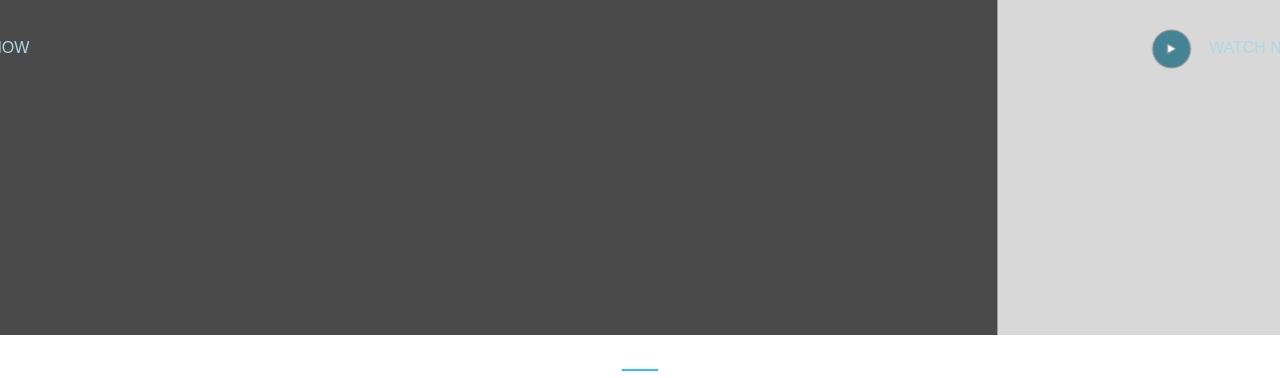
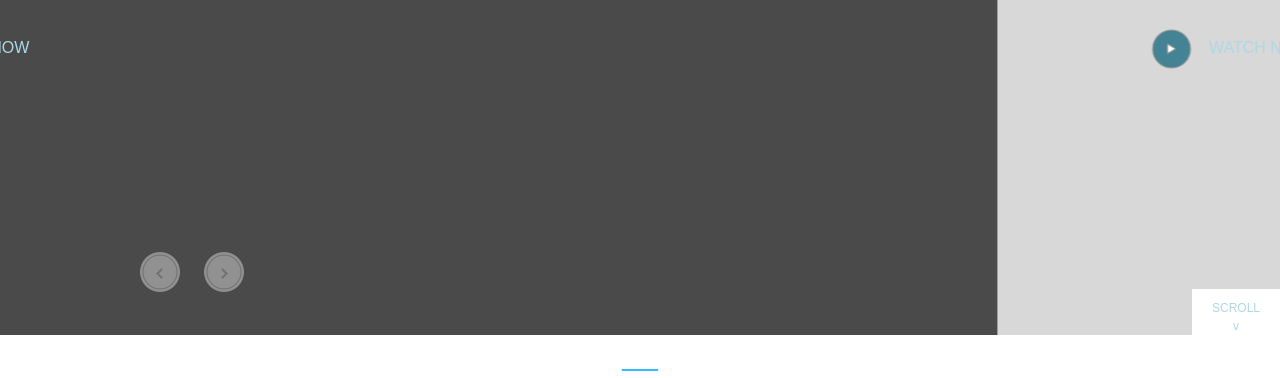
Before and after one commit to bc-whisnant/fe-project, a plain HTML site: page testing.html in a window 1280 px wide. Shown: the part 512-890 px from the top of the page. Drawn offline with nearby package versions, Linux system fonts and the light colour scheme.

Commit message:
added scroll and back to top functions

```diff
--- a/css/styles.css
+++ b/css/styles.css
@@ -46,13 +46,13 @@ body {
 		}
 
 		.carousel-control-prev-icon {
-    		background-image: url('images/prev.png') !important;
+    		background-image: url('../images/prev.png') !important;
     		width: 40px;
     		height: 40px;
 		}
 
 		.carousel-control-next-icon {
-    		background-image: url('images/next.png') !important;
+    		background-image: url('../images/next.png') !important;
     		width: 40px;
     		height: 40px;
 		}
@@ -78,6 +78,41 @@ body {
 			color: lightblue;
 		}
 
+		.scroll-section {
+			position: absolute;
+		    background-color: white;
+		    bottom: 0;
+		    right: 0;
+		    text-align: center;
+		}
+
+		.scroll-section a,
+		.back-to-top a {
+			color: lightblue;
+			display: block;
+			padding-top: 10px;
+		    padding-left: 20px;
+		    padding-right: 20px;
+		    font-size: .75em;
+		    text-decoration: none;
+
+		}
+
+		.back-to-top {
+			position: absolute;
+		    background-color: white;
+			width: 91px;
+			bottom: 80px;
+			right: 0;
+		    text-align: center;
+		}
+		.scroll-section a:hover,
+		.scroll-section a:visited,
+		.back-to-top a:hover,
+		.back-to-top a:visited {
+			color: lightblue;
+			text-decoration: none;
+		}
 		#section-1-container {
 			display: none;
 			background-color: #343a40!important;
--- a/testing.html
+++ b/testing.html
@@ -103,12 +103,11 @@
     <span class="carousel-control-next-icon" aria-hidden="true"></span>
     <span class="sr-only">Next</span>
   </a>
+
+  <div class="scroll-section">
+  	<a href="#scroll-link">SCROLL <br />v</a>
+  </div>
 </div>
-
-
-
-
-
 <div class="container mid-large-text">
   <h2>__</h2>
   <h2>Lorem ipsum doler esutc esturerur</h2>
@@ -121,7 +120,7 @@
 
 <!-- tab code goes here -->
 
-<ul class="nav nav-tabs justify-content-center" id="myTab" role="tablist">
+<ul id="scroll-link" class="nav nav-tabs justify-content-center" id="myTab" role="tablist">
   <li class="nav-item">
     <a class="nav-link active" id="tab1" data-toggle="tab" href="#home" role="tab" aria-controls="home" aria-selected="true">Tab 1 Active</a>
   </li>
@@ -186,6 +185,10 @@
 	<div class="row learn-more">
 		<a href="#">LEARN MORE</a>
 	</div>
+
+	<div class="back-to-top">
+  	<a href="#carouselExampleControls">^ <br /> TO TOP</a>
+  </div>
 </div>
 
 <div class="container footer">
```
